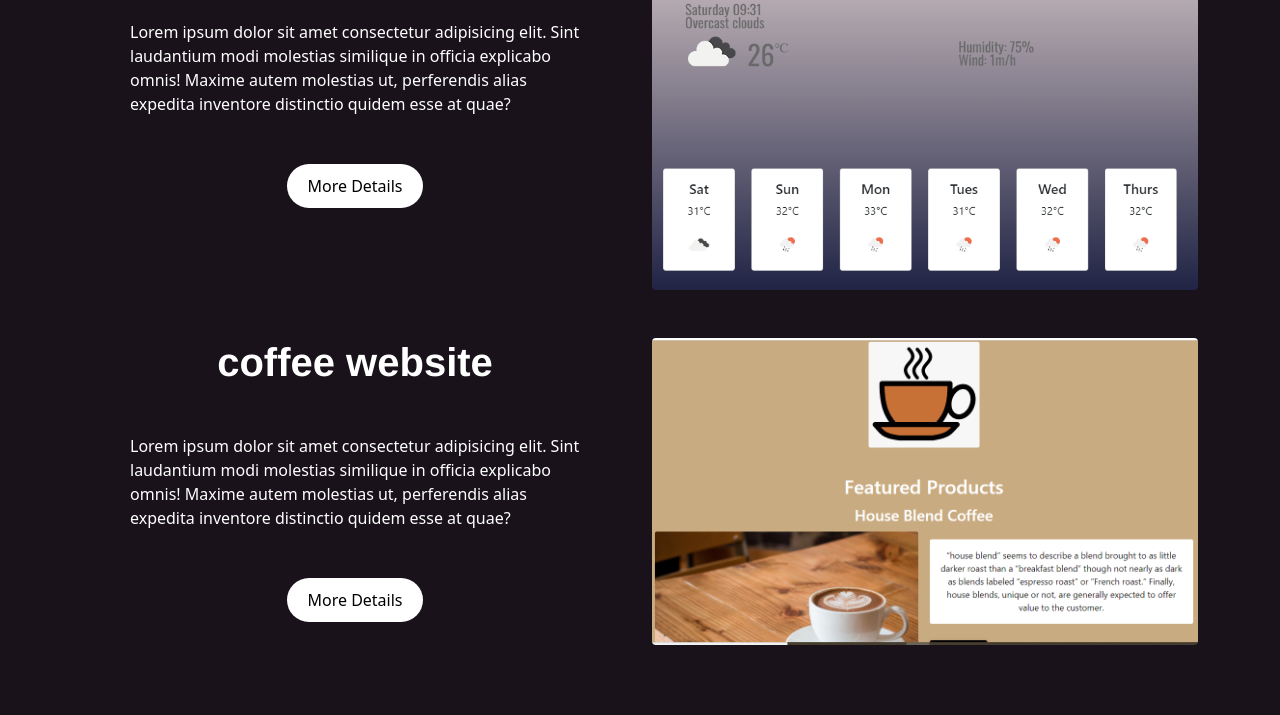
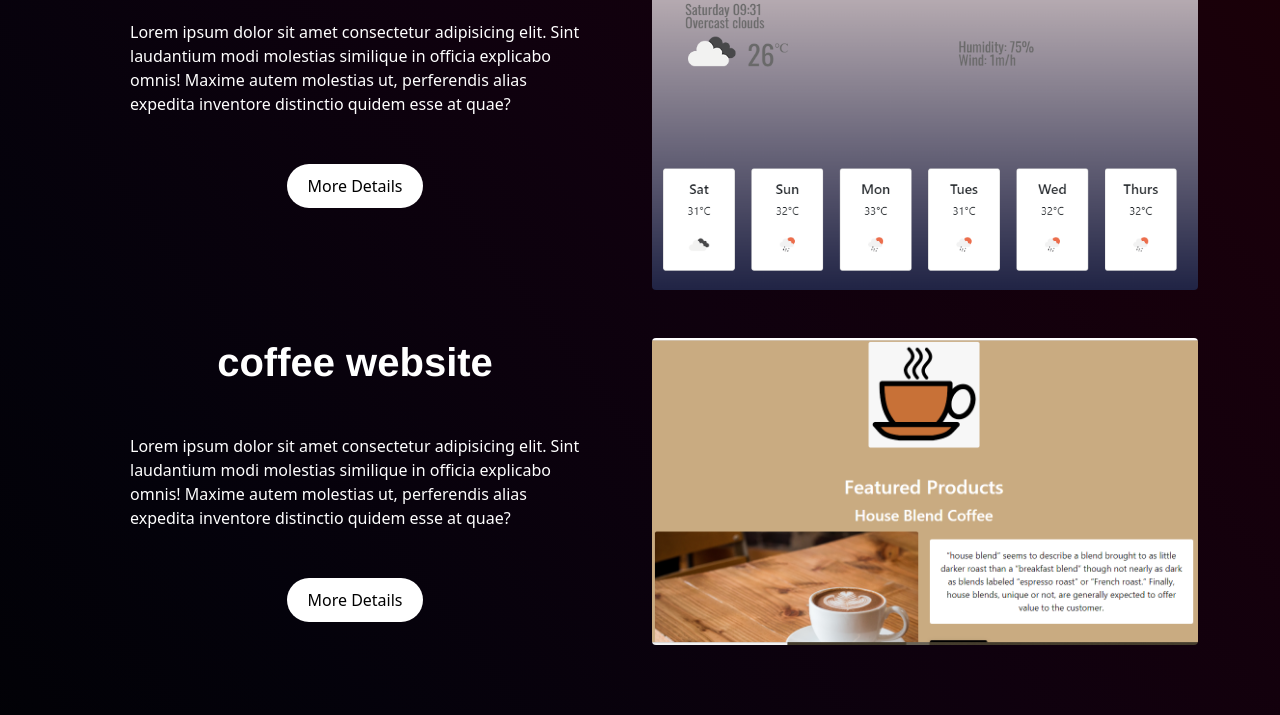
Before and after one commit to Seyitanx/portfolio, a plain HTML site: page index.html in a window 1280 px wide. Shown: the part 599-1314 px from the top of the page. Drawn offline with nearby package versions, Linux system fonts and the light colour scheme; a web font is replaced by a local one.

Commit message:
updated css

```diff
--- a/styles/portfolio.css
+++ b/styles/portfolio.css
@@ -4,8 +4,9 @@
    --text-font-family: 'Dosis', sans-serif;
    --heading-font-family: 'Franklin Gothic Medium', 'Arial Narrow', Arial, sans-serif;
 }
+
 body{
-    background-color: var(--background-color);
+    background-image: linear-gradient(to right top, #000103, #04020b, #0f010e, #18000b, #1f0000);
 }
 
 h1,
@@ -59,7 +60,7 @@ font-family: 'Water Brush';
     text-decoration: none;
 }
 .hero{
-    background-color: rgb(25, 18, 27);;
+
 
 }
 p{
```
